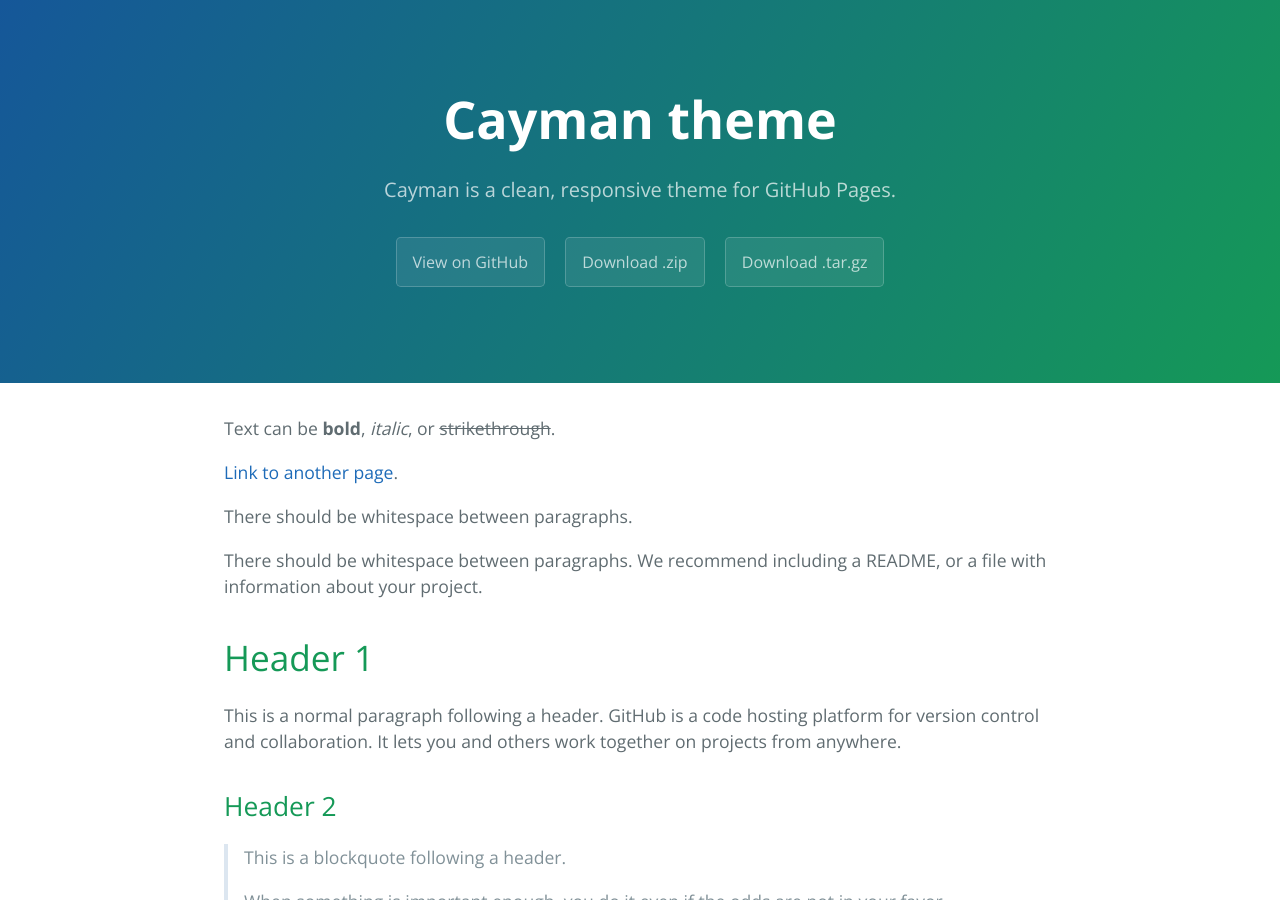
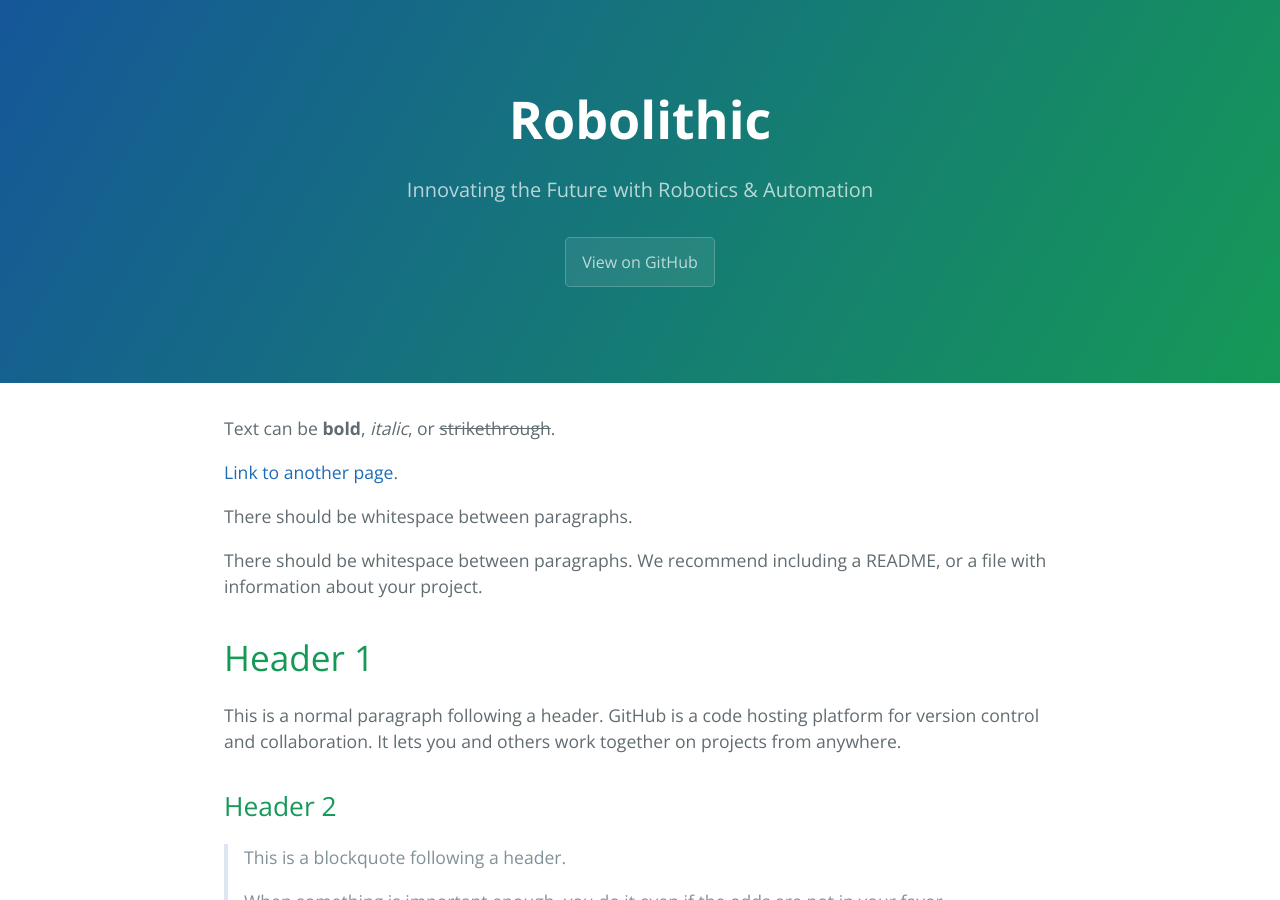
Before and after one commit to Chaitanya-Kute/Website, a Jekyll site: the page built from index.md, in a window 1280 px wide and 900 px high. Built offline with Jekyll 4.4.1, drawn with Linux system fonts in a browser that asks for light colours.

Commit message:
Update _config.yml

```diff
--- a/_config.yml
+++ b/_config.yml
@@ -1,5 +1,7 @@
-title: Cayman theme
-description: Cayman is a clean, responsive theme for GitHub Pages.
-show_downloads: true
-google_analytics:
+title: Robolithic
+description: Innovating the Future with Robotics & Automation
+social:
+  twitter: robolithic
+  linkedin: robolithic
+email: info@robolithic.com
 theme: jekyll-theme-cayman
```
